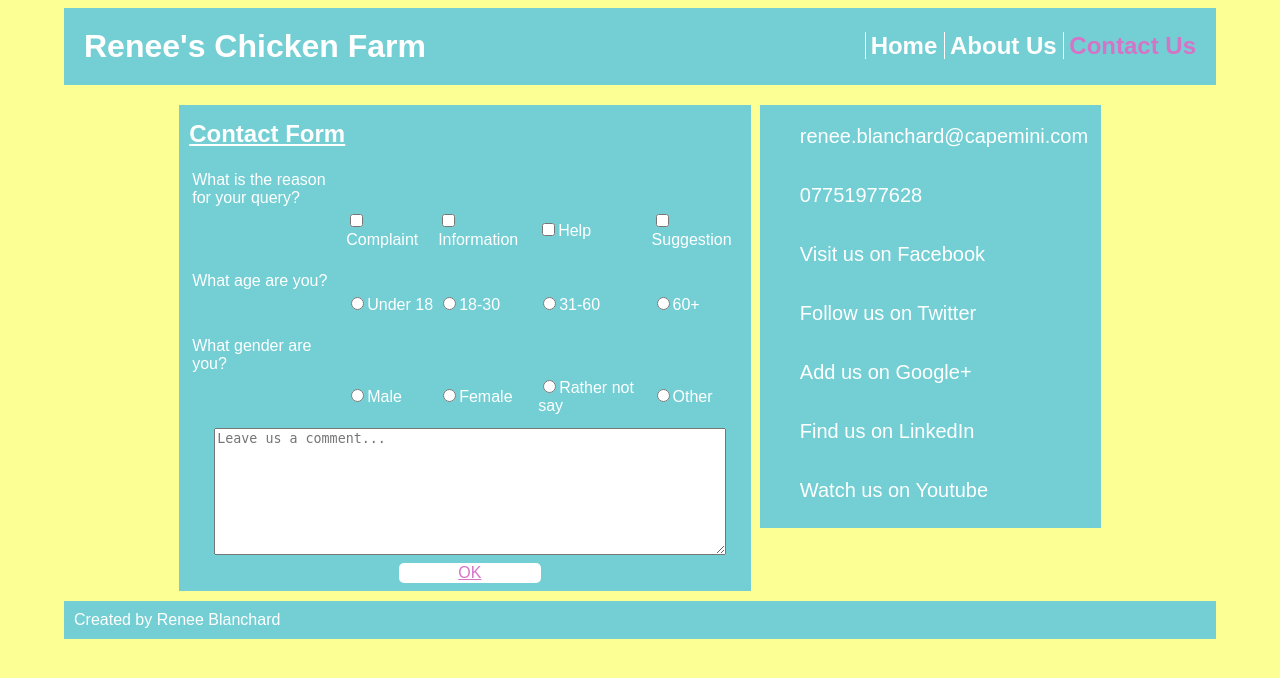
After one commit to reneeblanchard/training, a PHP site: page /contact.html in a window 1280 px wide. The commit adds this page. Shown: the top 678 px of the page. Run offline with PHP 8.4, Linux system fonts and the light colour scheme; some libraries are stand-ins or nearby versions.

Commit message:
finishd html on about page and created and finished coding on contact page

```diff
--- /dev/null
+++ b/chicken_site/contact.html
@@ -0,0 +1,79 @@
+<!doctype html>
+<html>
+	<head>
+		<meta charset="utf-8">
+		<link rel="stylesheet" href="stylesheets/style.css"/>
+		<link rel="stylesheet" href="http://cdnjs.cloudflare.com/ajax/libs/foundicons/2.0/stylesheets/general_foundicons.css">
+		<link rel="stylesheet" href="http://cdnjs.cloudflare.com/ajax/libs/foundicons/2.0/stylesheets/social_foundicons.css">
+		<title>Renee's Free-Range Chicken Farm</title>
+	</head>
+	<body>
+		<div class="navbar">
+			<h1>Renee's Chicken Farm</h1>
+			<h2>
+				<ul>
+					<li>
+						<a href="home.html">Home</a>
+						<a href="about.html">About Us</a>
+						<a href="contact.html" class="contact_link">Contact Us</a>
+					</li>
+				</ul>
+			</h2>
+		</div>
+		<ul class="about_row">
+			<li class="contact_form">
+				<div class="text">
+					<h2>Contact Form</h2>
+					<table>
+						<tr>
+							<td>What is the reason for your query?</td>
+						</tr>
+						<tr>
+							<td class="space"></td>
+							<td><input type="checkbox" name="complain"/>Complaint</td>
+							<td><input type="checkbox" name="info"/>Information</td>
+							<td><input type="checkbox" name="help"/>Help</td>
+							<td><input type="checkbox" name="suggestion"/>Suggestion</td>
+						</tr>
+						<tr>
+							<td class="label">What age are you?</td>
+						</tr>
+						<tr>
+							<td class="space"></td>
+							<td><input type="radio" name="young"/>Under 18</td>
+							<td><input type="radio" name="18"/>18-30</td>
+							<td><input type="radio" name="31"/>31-60</td>
+							<td><input type="radio" name="60"/>60+</td>
+						</tr>
+						<tr>
+							<td class="label">What gender are you?</td>
+						</tr>
+						<tr>
+							<td></td>
+							<td><input type="radio" name="young"/>Male</td>
+							<td><input type="radio" name="18"/>Female</td>
+							<td><input type="radio" name="31"/>Rather not say</td>
+							<td><input type="radio" name="60"/>Other</td>
+						</tr>
+					</table>
+					<textarea name="project" id="info" cols="30" rows="10" placeholder="Leave us a comment..."></textarea>
+					<a class="button" href="#"> OK </a>
+				</div>
+			</li>
+			<li class="contact_social_panel">
+				<ul>
+					<li><a href="mailto:someone@example.com?Subject=Hello%20again" target="_top"><i class="general foundicon-mail"></i>	renee.blanchard@capemini.com</a>
+					<li><a href="tel:+447902959504"><i class="general foundicon-phone"></i>07751977628 </a>
+					<li><a href="#" class="facebook"><i class="social foundicon-facebook"></i>Visit us on Facebook</a></li>
+					<li><a href="#" class="twitter"><i class="social foundicon-twitter"></i>Follow us on Twitter</a></li>
+					<li><a href="#" class="google"><i class="social foundicon-google-plus"></i>Add us on Google+</a></li>
+					<li><a href="#" class="linkedin"><i class="social foundicon-linkedin"></i>Find us on LinkedIn</a></li>
+					<li><a href="#" class="youtube"><i class="social foundicon-youtube"></i>Watch us on Youtube</a></li>
+				</ul>
+			</li>
+		</ul>
+		<div class="footer">
+			<p>Created by Renee Blanchard</p>
+		</div>
+	</body>
+</html>
--- a/chicken_site/sass/style.scss
+++ b/chicken_site/sass/style.scss
@@ -20,6 +20,31 @@ $hover: #D474C6;
 MIXINS
 ************************
 */
+
+@mixin social{
+	ul{
+		padding-left: 0;
+	}
+
+	li {
+		list-style: none;
+		padding-left: 0;
+		margin: 0;
+		}
+	i{
+		font-size: 25px;
+		margin: 0 20px;
+
+		&:hover{
+			color: $hover;
+		}
+	}
+	a{
+		text-decoration: none;
+		font-size: 20px;
+		color: $font_col;
+	}
+}
 @mixin block{
 	display: block;
 	margin-right: auto;
@@ -36,17 +61,18 @@ MIXINS
 	display: inline-block;
 	background: $box_col;
 }
-
 /*
 ************************
-HOME PAGE
+NAV AND BODY
 ************************
 */
+
 body{
 	width:90%;
 	background-color: #FBFF94;
 	font-family: arial;
 	@include block;
+	color: $font_col;
 }
 .navbar{
 		@include head_foot;
@@ -55,6 +81,16 @@ body{
 		float:right;
 		margin:20px;
 		margin-top: 0;
+
+	.home_link{
+		color:$hover;
+	}
+	.about_link{
+		color:$hover;
+	}
+	.contact_link{
+		color:$hover;
+	}
 
 		a{
 			border-left: 1px solid $font_col;
@@ -71,12 +107,17 @@ body{
 	h1{
 		margin: 20px;
 		float:left;
-		color: $font_col;
 	}
 	h2{
 		margin:0;
 	}
 }
+
+/*
+************************
+HOME PAGE
+************************
+*/
 .image{
 	background: url(http://www.raising-happy-chickens.com/images/all-about-chickens.jpg);
 	@include block;
@@ -89,14 +130,12 @@ body{
 		top:160px;
 		background: rgba(116,207,212, .5);
 		padding-left: 10px;
-		color: $font_col;
 	}
 }
 .home_row{
 	@include block;
 	width:80%;
 	padding-left:0;
-	color:$font_col;
 }
 .home_info{
 	float:left;
@@ -134,42 +173,17 @@ body{
 	float:right;
 	width:33%;
 	@include panel;
-
-
-	ul{
-		padding-left: 0;
-	}
+	@include social;
 
 	li {
-		list-style: none;
-		padding-left: 0;
 		padding: 23px 0;
-		margin: 0;
 		}
-	i{
-		color: $font_col;
-		font-size: 25px;
-		margin: 0 20px;
-
-		&:hover{
-			color: $hover;
-		}
-	}
-	a{
-		text-decoration: none;
-		font-size: 20px;
-		color: $font_col;
-	}
-		&:hover{
-			border: 1px solid $font_col;
-		}
-	}
+}
 .footer{
 	@include head_foot;
 	margin-top: 10px;
 
 	p{
-		color: $font_col;
 		margin: 10px;
 	}
 }
@@ -179,26 +193,128 @@ body{
 ABOUT US PAGE
 ************************
 */
+.about_row{
+	width: 80%;
+	@include block;
+	padding-left: 0;
+}
 .testimonial{
 	width:49%;
 	float:right;
 	@include panel;
+	margin-bottom: 20px;
+
+	blockquote{
+		padding-left: 90px;
+		margin-bottom: 0;
+	}
 }
 .video{
 	width:50%;
 	float:left;
 	@include panel;
+
+	img{
+		@include block;
+		margin-top: 20px;
+	}
 }
 .witness{
 	padding-left: 0;
 	list-style: none;
+
+	img{
+		float: left;
+		padding-left: 10px;
+	}
 }
 .company_info{
 	width:80%;
 	@include block;
 	background: $box_col;
+	clear:both;
+
+	p{
+		padding: 10px 15px;
+	}
+	h2{
+		padding: 10px 15px;
+	}
+	a{
+		color: $font_col;
+		text-decoration: none;
+		font-size: 20px;
+		font-style: italic;
+
+		&:hover{
+				color: $hover;
+			}
+	}
 }
-.about_row{
-	width:80%;
-	@include block;
+/*
+************************
+CONTACT US PAGE
+************************
+*/
+
+.contact_social_panel{
+	float:right;
+	width:37%;
+	@include panel;
+	@include social;
+
+	li{
+		padding: 15px 0;
+	}
 }
+.contact_form{
+	width:62%;
+	float:left;
+	@include panel;
+
+	.text{
+	padding-left: 10px;
+
+	h2{
+		margin-top: 15px;
+		text-decoration: underline;
+	}
+	}
+	p{
+		font-size: 18px;
+		font-style: italic;
+		margin-bottom: 8px;
+	}
+	table{
+		width: 100%;
+
+		.space{
+			width:150px;
+		}
+		.label{
+			padding-top: 20px;
+		}
+	}
+	textarea{
+		width: 90%;
+		height: 121px;
+		margin-top: 10px;
+		@include block;
+	}
+	.button{
+		width: 25%;
+		background: $font_col;
+		text-align: center;
+		border-radius: 5px;
+		margin-top: 8px;
+		margin-bottom: 8px;
+		padding: 1px;
+		color: $hover;
+		@include block;
+
+		&:hover{
+			background: $hover;
+			color: $font_col;
+		}
+	}
+}
--- a/chicken_site/stylesheets/style.css
+++ b/chicken_site/stylesheets/style.css
@@ -10,10 +10,10 @@ MIXINS
 */
 /*
 ************************
-HOME PAGE
+NAV AND BODY
 ************************
 */
-/* line 45, ../sass/style.scss */
+/* line 70, ../sass/style.scss */
 body {
   width: 90%;
   background-color: #FBFF94;
@@ -21,45 +21,62 @@ body {
   display: block;
   margin-right: auto;
   margin-left: auto;
+  color: white;
 }
 
-/* line 51, ../sass/style.scss */
+/* line 77, ../sass/style.scss */
 .navbar {
   width: 100%;
   display: inline-block;
   background: #74cfd4;
 }
-/* line 53, ../sass/style.scss */
+/* line 79, ../sass/style.scss */
 .navbar li {
   display: inline;
   float: right;
   margin: 20px;
   margin-top: 0;
 }
-/* line 59, ../sass/style.scss */
+/* line 85, ../sass/style.scss */
+.navbar li .home_link {
+  color: #d474c6;
+}
+/* line 88, ../sass/style.scss */
+.navbar li .about_link {
+  color: #d474c6;
+}
+/* line 91, ../sass/style.scss */
+.navbar li .contact_link {
+  color: #d474c6;
+}
+/* line 95, ../sass/style.scss */
 .navbar li a {
   border-left: 1px solid white;
   padding-left: 5px;
   color: white;
   text-decoration: none;
 }
-/* line 65, ../sass/style.scss */
+/* line 101, ../sass/style.scss */
 .navbar li a:hover {
   color: #d474c6;
   font-style: italic;
 }
-/* line 71, ../sass/style.scss */
+/* line 107, ../sass/style.scss */
 .navbar h1 {
   margin: 20px;
   float: left;
-  color: white;
 }
-/* line 76, ../sass/style.scss */
+/* line 111, ../sass/style.scss */
 .navbar h2 {
   margin: 0;
 }
 
-/* line 80, ../sass/style.scss */
+/*
+************************
+HOME PAGE
+************************
+*/
+/* line 121, ../sass/style.scss */
 .image {
   background: url(http://www.raising-happy-chickens.com/images/all-about-chickens.jpg);
   display: block;
@@ -68,27 +85,25 @@ body {
   width: 80%;
   height: 200px;
 }
-/* line 86, ../sass/style.scss */
+/* line 127, ../sass/style.scss */
 .image h2 {
   position: relative;
   margin: 0;
   top: 160px;
   background: rgba(116, 207, 212, 0.5);
   padding-left: 10px;
-  color: white;
 }
 
-/* line 95, ../sass/style.scss */
+/* line 135, ../sass/style.scss */
 .home_row {
   display: block;
   margin-right: auto;
   margin-left: auto;
   width: 80%;
   padding-left: 0;
-  color: white;
 }
 
-/* line 101, ../sass/style.scss */
+/* line 140, ../sass/style.scss */
 .home_info {
   float: left;
   width: 66%;
@@ -97,39 +112,39 @@ body {
   position: relative;
   list-style: none;
 }
-/* line 106, ../sass/style.scss */
+/* line 145, ../sass/style.scss */
 .home_info a {
   text-decoration: none;
   font-style: italic;
   color: white;
 }
-/* line 111, ../sass/style.scss */
+/* line 150, ../sass/style.scss */
 .home_info a:hover {
   color: #d474c6;
 }
-/* line 116, ../sass/style.scss */
+/* line 155, ../sass/style.scss */
 .home_info h1 {
   padding: 0 10px;
   text-align: center;
 }
-/* line 120, ../sass/style.scss */
+/* line 159, ../sass/style.scss */
 .home_info p {
   font-size: 20px;
   padding: 0 10px;
 }
 
-/* line 125, ../sass/style.scss */
+/* line 164, ../sass/style.scss */
 ul {
   padding-bottom: 10px;
 }
 
-/* line 128, ../sass/style.scss */
+/* line 167, ../sass/style.scss */
 .list_title {
   margin-bottom: 0;
   text-decoration: none;
 }
 
-/* line 133, ../sass/style.scss */
+/* line 172, ../sass/style.scss */
 .social_panel {
   float: right;
   width: 33%;
@@ -138,48 +153,45 @@ ul {
   position: relative;
   list-style: none;
 }
-/* line 139, ../sass/style.scss */
+/* line 25, ../sass/style.scss */
 .social_panel ul {
   padding-left: 0;
 }
-/* line 143, ../sass/style.scss */
+/* line 29, ../sass/style.scss */
 .social_panel li {
   list-style: none;
   padding-left: 0;
-  padding: 23px 0;
   margin: 0;
 }
-/* line 149, ../sass/style.scss */
+/* line 34, ../sass/style.scss */
 .social_panel i {
-  color: white;
   font-size: 25px;
   margin: 0 20px;
 }
-/* line 154, ../sass/style.scss */
+/* line 38, ../sass/style.scss */
 .social_panel i:hover {
   color: #d474c6;
 }
-/* line 158, ../sass/style.scss */
+/* line 42, ../sass/style.scss */
 .social_panel a {
   text-decoration: none;
   font-size: 20px;
   color: white;
 }
-/* line 163, ../sass/style.scss */
-.social_panel:hover {
-  border: 1px solid white;
+/* line 178, ../sass/style.scss */
+.social_panel li {
+  padding: 23px 0;
 }
 
-/* line 167, ../sass/style.scss */
+/* line 182, ../sass/style.scss */
 .footer {
   width: 100%;
   display: inline-block;
   background: #74cfd4;
   margin-top: 10px;
 }
-/* line 171, ../sass/style.scss */
+/* line 186, ../sass/style.scss */
 .footer p {
-  color: white;
   margin: 10px;
 }
 
@@ -188,7 +200,16 @@ ul {
 ABOUT US PAGE
 ************************
 */
-/* line 182, ../sass/style.scss */
+/* line 196, ../sass/style.scss */
+.about_row {
+  width: 80%;
+  display: block;
+  margin-right: auto;
+  margin-left: auto;
+  padding-left: 0;
+}
+
+/* line 201, ../sass/style.scss */
 .testimonial {
   width: 49%;
   float: right;
@@ -196,9 +217,15 @@ ABOUT US PAGE
   min-height: 415px;
   position: relative;
   list-style: none;
+  margin-bottom: 20px;
+}
+/* line 207, ../sass/style.scss */
+.testimonial blockquote {
+  padding-left: 90px;
+  margin-bottom: 0;
 }
 
-/* line 187, ../sass/style.scss */
+/* line 212, ../sass/style.scss */
 .video {
   width: 50%;
   float: left;
@@ -207,26 +234,159 @@ ABOUT US PAGE
   position: relative;
   list-style: none;
 }
+/* line 217, ../sass/style.scss */
+.video img {
+  display: block;
+  margin-right: auto;
+  margin-left: auto;
+  margin-top: 20px;
+}
 
-/* line 192, ../sass/style.scss */
+/* line 222, ../sass/style.scss */
 .witness {
   padding-left: 0;
   list-style: none;
 }
+/* line 226, ../sass/style.scss */
+.witness img {
+  float: left;
+  padding-left: 10px;
+}
 
-/* line 196, ../sass/style.scss */
+/* line 231, ../sass/style.scss */
 .company_info {
   width: 80%;
   display: block;
   margin-right: auto;
   margin-left: auto;
   background: #74cfd4;
+  clear: both;
+}
+/* line 237, ../sass/style.scss */
+.company_info p {
+  padding: 10px 15px;
+}
+/* line 240, ../sass/style.scss */
+.company_info h2 {
+  padding: 10px 15px;
+}
+/* line 243, ../sass/style.scss */
+.company_info a {
+  color: white;
+  text-decoration: none;
+  font-size: 20px;
+  font-style: italic;
+}
+/* line 249, ../sass/style.scss */
+.company_info a:hover {
+  color: #d474c6;
 }
 
-/* line 201, ../sass/style.scss */
-.about_row {
-  width: 80%;
+/*
+************************
+CONTACT US PAGE
+************************
+*/
+/* line 260, ../sass/style.scss */
+.contact_social_panel {
+  float: right;
+  width: 37%;
+  background: #74cfd4;
+  min-height: 415px;
+  position: relative;
+  list-style: none;
+}
+/* line 25, ../sass/style.scss */
+.contact_social_panel ul {
+  padding-left: 0;
+}
+/* line 29, ../sass/style.scss */
+.contact_social_panel li {
+  list-style: none;
+  padding-left: 0;
+  margin: 0;
+}
+/* line 34, ../sass/style.scss */
+.contact_social_panel i {
+  font-size: 25px;
+  margin: 0 20px;
+}
+/* line 38, ../sass/style.scss */
+.contact_social_panel i:hover {
+  color: #d474c6;
+}
+/* line 42, ../sass/style.scss */
+.contact_social_panel a {
+  text-decoration: none;
+  font-size: 20px;
+  color: white;
+}
+/* line 266, ../sass/style.scss */
+.contact_social_panel li {
+  padding: 15px 0;
+}
+
+/* line 270, ../sass/style.scss */
+.contact_form {
+  width: 62%;
+  float: left;
+  background: #74cfd4;
+  min-height: 415px;
+  position: relative;
+  list-style: none;
+}
+/* line 275, ../sass/style.scss */
+.contact_form .text {
+  padding-left: 10px;
+}
+/* line 278, ../sass/style.scss */
+.contact_form .text h2 {
+  margin-top: 15px;
+  text-decoration: underline;
+}
+/* line 283, ../sass/style.scss */
+.contact_form p {
+  font-size: 18px;
+  font-style: italic;
+  margin-bottom: 8px;
+}
+/* line 288, ../sass/style.scss */
+.contact_form table {
+  width: 100%;
+}
+/* line 291, ../sass/style.scss */
+.contact_form table .space {
+  width: 150px;
+}
+/* line 294, ../sass/style.scss */
+.contact_form table .label {
+  padding-top: 20px;
+}
+/* line 298, ../sass/style.scss */
+.contact_form textarea {
+  width: 90%;
+  height: 121px;
+  margin-top: 10px;
   display: block;
   margin-right: auto;
   margin-left: auto;
 }
+/* line 304, ../sass/style.scss */
+.contact_form .button {
+  width: 25%;
+  background: white;
+  text-align: center;
+  border-radius: 5px;
+  margin-top: 8px;
+  margin-bottom: 8px;
+  padding: 1px;
+  color: #d474c6;
+  display: block;
+  margin-right: auto;
+  margin-left: auto;
+}
+/* line 315, ../sass/style.scss */
+.contact_form .button:hover {
+  background: #d474c6;
+  color: white;
+}
```
Also changed, not shown: chicken_site/about.html (+17 -18 lines), chicken_site/home.html (+9 -8 lines).
